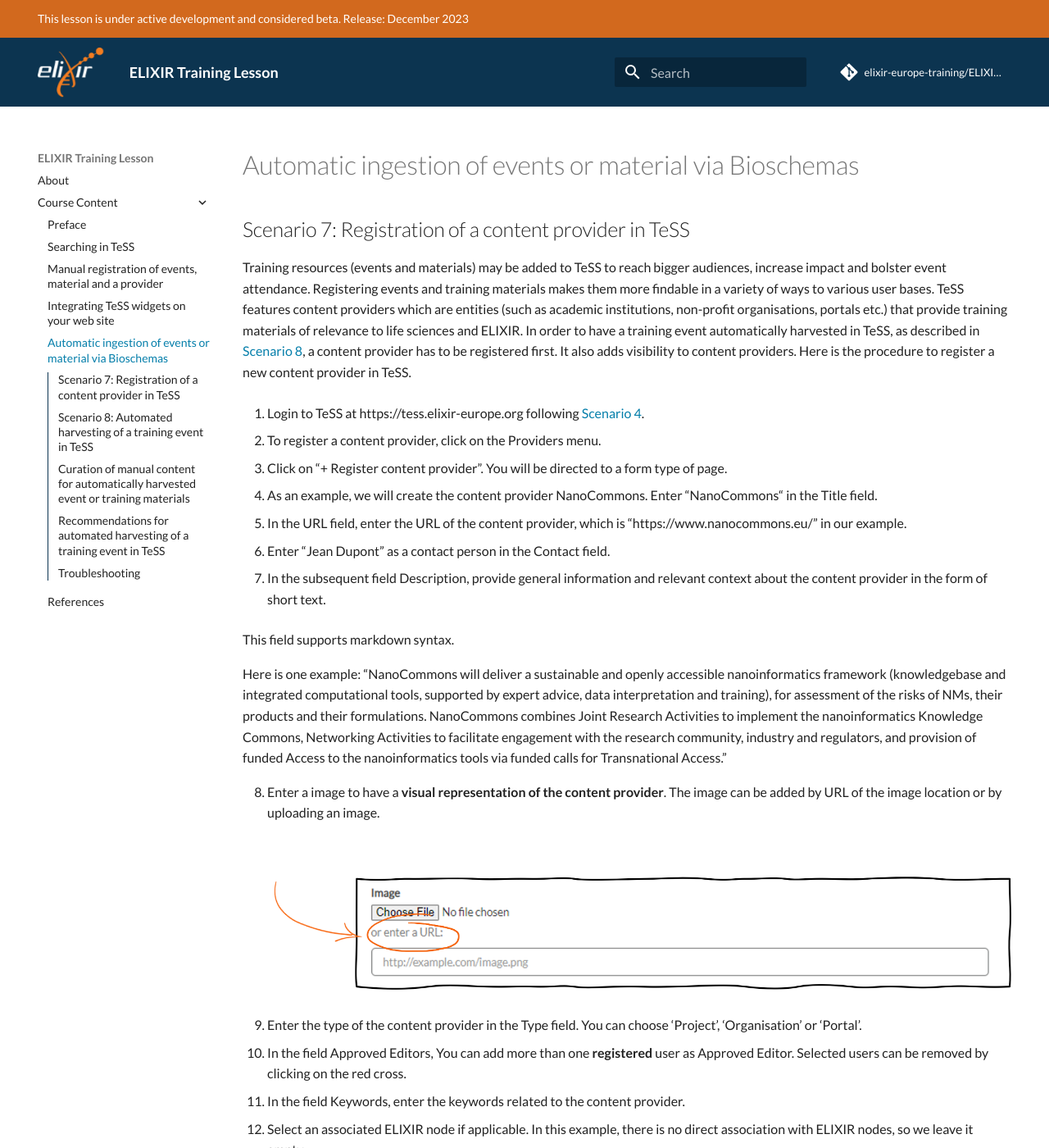
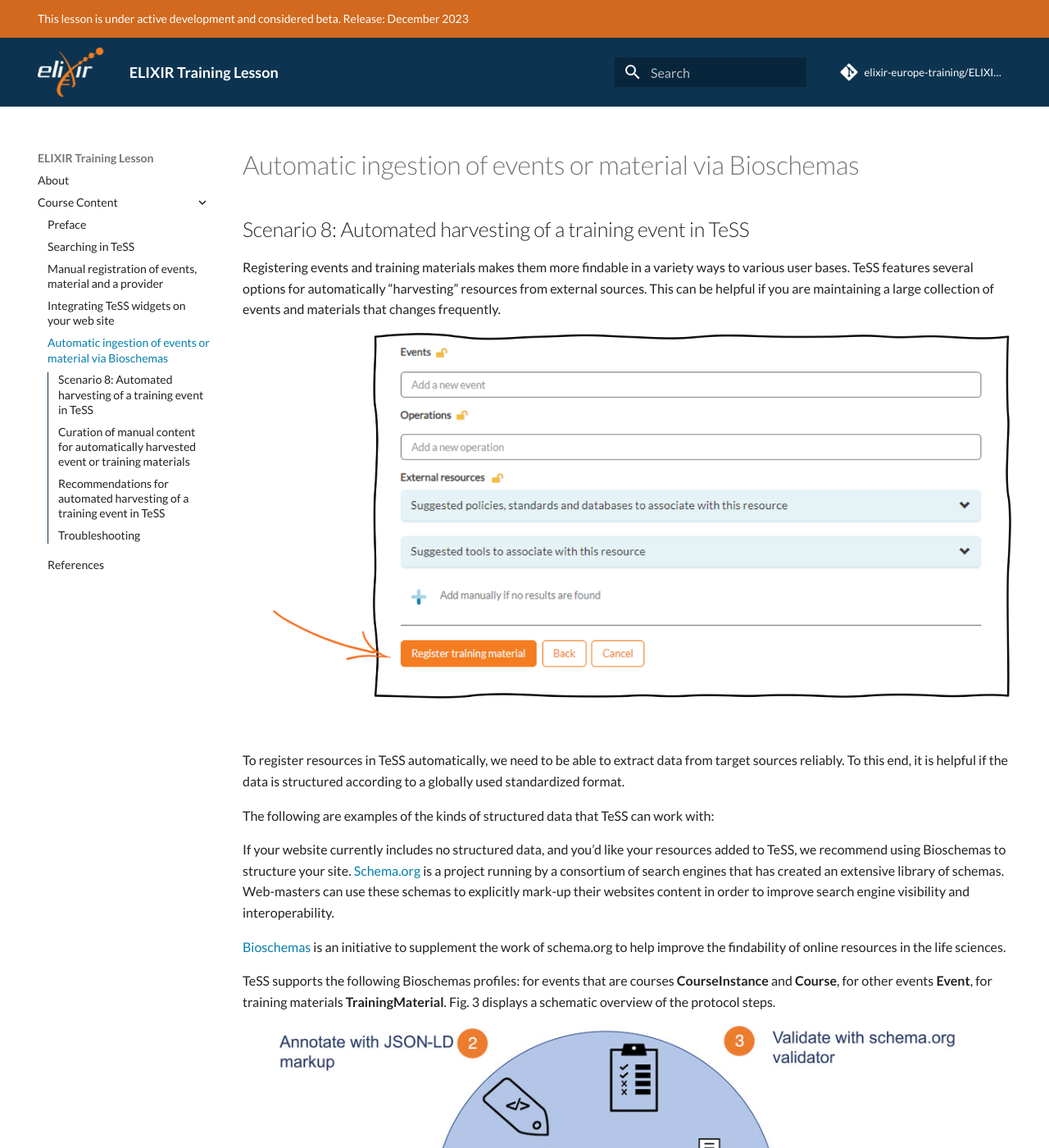
Before and after one commit to elixir-europe-training/ELIXIR-TrP-TeSS, an MkDocs documentation site: the page built from docs/chapters/chapter_04.md, in a window 1280 px wide and 1400 px high. Shown: the whole window at 82% size. Built offline with MkDocs 1.6.1 and Material for MkDocs 9.7.7, drawn with Linux system fonts in a browser that asks for light colours; comment, search, counter and statistics services are not loaded; some of the changed text lies outside the part shown.

Commit message:
Update chapter_04.md

```diff
--- a/docs/chapters/chapter_04.md
+++ b/docs/chapters/chapter_04.md
@@ -1,40 +1,3 @@
-## Scenario 7: Registration of a content provider in TeSS
-
-Training resources (events and materials) may be added to TeSS to reach bigger audiences, increase impact and bolster event attendance. Registering events and training materials makes them more findable in a variety of ways to various user bases. TeSS features content providers which are entities (such as academic institutions, non-profit organisations, portals etc.) that provide training materials of relevance to life sciences and ELIXIR. In order to have a training event automatically harvested in TeSS, as described in [Scenario 8](#9), a content provider has to be registered first. It also adds visibility to content providers. Here is the procedure to register a new content provider in TeSS.
-
-
-1. Login to TeSS at https://tess.elixir-europe.org following [Scenario 4](#4).
-
-2. To register a content provider, click on the Providers menu.
-
-3. Click on “+ Register content provider”. You will be directed to a form type of page.
-
-4.  As an example, we will create the content provider NanoCommons. Enter “NanoCommons“ in the Title field.
-
-5. In the URL field, enter the URL of the content provider, which is “https://www.nanocommons.eu/” in our example.
-
-6. Enter “Jean Dupont” as a contact person in the Contact field.
-
-7. In the subsequent field Description, provide general information and relevant context about the content provider in the form of short text.
-
-This field supports markdown syntax.
-
-Here is one example: “NanoCommons will deliver a sustainable and openly accessible nanoinformatics framework (knowledgebase and integrated computational tools, supported by expert advice, data interpretation and training), for assessment of the risks of NMs, their products and their formulations. NanoCommons combines Joint Research Activities to implement the nanoinformatics Knowledge Commons, Networking Activities to facilitate engagement with the research community, industry and regulators, and provision of funded Access to the nanoinformatics tools via funded calls for Transnational Access.”
-
-8. Enter a image to have a **visual representation of the content provider**. The image can be added by URL of the image location or by uploading an image.
-
-![screenshot for login page](https://github.com/elixir-europe-training/ELIXIR-TrP-TeSS/blob/main/docs/assets/images/qyOSDyb.png)
-
-9. Enter the type of the content provider in the Type field. You can choose ‘Project’, ‘Organisation’ or ‘Portal’.
-
-10. In the field Approved Editors, You can add more than one **registered** user as Approved Editor. Selected users can be removed by clicking on the red cross.
-
-11. In the field Keywords, enter the keywords related to the content provider.
-
-12. Select an associated ELIXIR node if applicable. In this example, there is no direct association with ELIXIR nodes, so we leave it empty.
-
-13. Confirm the creation of the content provider by clicking on ‘Register content provider’.
-
 
 ## Scenario 8: Automated harvesting of a training event in TeSS
 
```
